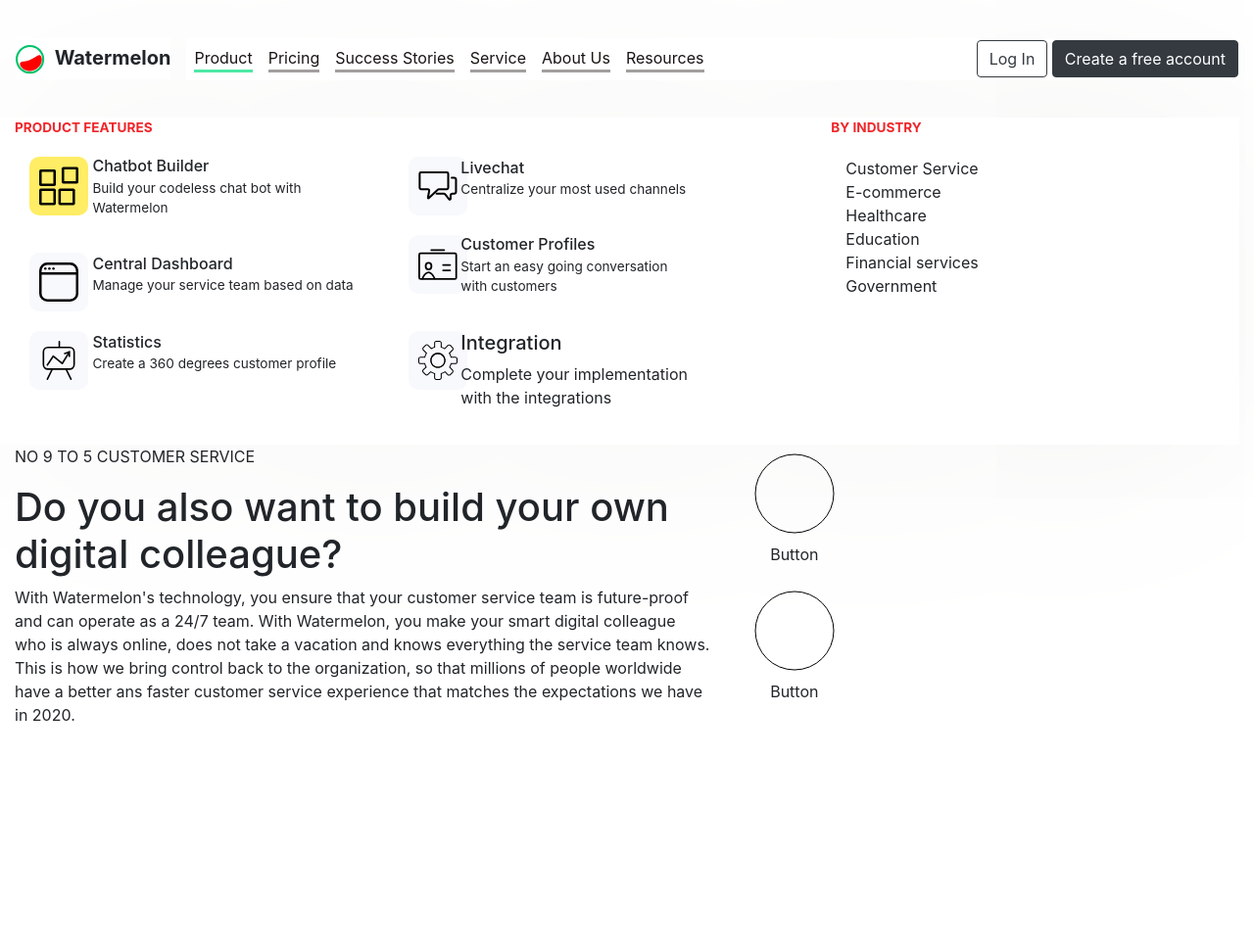
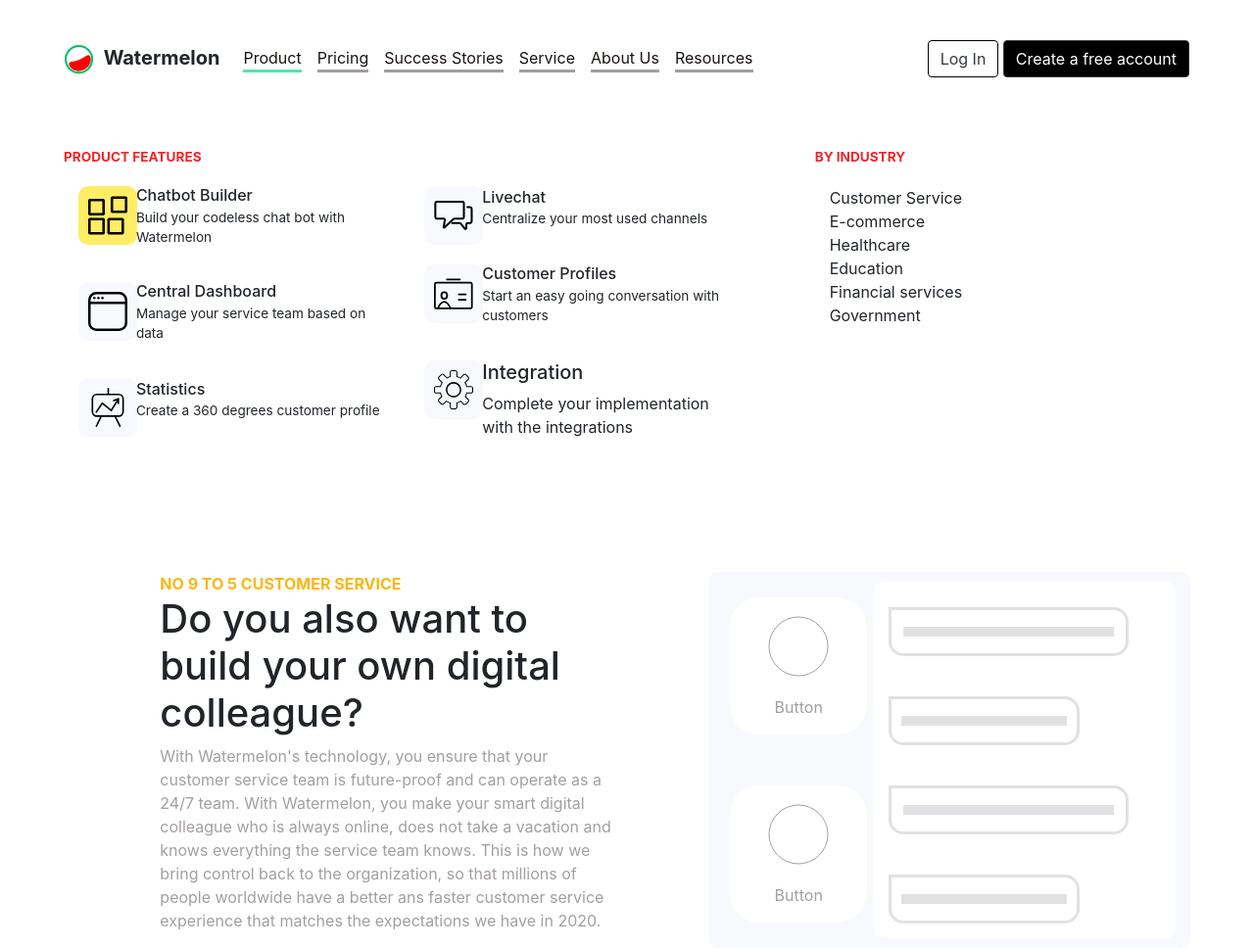
Before and after one commit to buianhduc/ui_test, a plain HTML site: page index.html in a window 1280 px wide. Shown: the whole page at 98% size. Before the commit the page ends 800 px from the top, so only its background shows below. Drawn offline with nearby package versions, Linux system fonts and the light colour scheme.

Commit message:
final touches

```diff
--- a/css/style.scss
+++ b/css/style.scss
@@ -15,11 +15,24 @@
   padding: 0;
 }
 body{
-  height: 100vh;
+  height: 110vh;
   width: 100vw;
+  padding-left: 50px;
+  padding-right: 50px;
 }
 
-
+.show,.collapsing{
+  padding: 15px;
+  box-shadow: 0px 100px 1000px #dbdbdb;
+  width: 100%;
+}
+.btn-outline-dark{
+  border-color: black;
+}
+.btn-dark{
+  background-color: black;
+  color: white;
+}
 //nav
 nav{
   height: 15vh;
@@ -56,6 +69,7 @@
 
 //main
   .main{
+    margin-top: 30px;
     ul {
       list-style-type: none;
     }
@@ -108,12 +122,74 @@
         margin-bottom: 20px;
       }
     }
-    box-shadow: 5px 0 1000px rgb(242,242,241);
+    box-shadow:  0px 50px 44px -100px rgb(242,242,241);
   }
 //end main
 
 //description
-//  .description{
-//
-//  }
+  .description{
+    padding: 100px 0 0;
+    margin: 0;
+
+    .des{
+      b{
+        color: $ORANGE;
+      }
+      p{
+        color: $GRAY;
+      }
+    }
+    .col-lg-2{
+      background-color: rgb(248,249,252);
+      border-radius: 30px;
+    }
+    .button-div{
+      background-color: white;
+      border-radius: 30px;
+      height: 140px;
+      width: 140px;
+      color: $GRAY;
+    }
+    .chat-bubble{
+      background-color: white;
+      border-radius: 10px;
+      margin-top: 10px;
+      margin-bottom: 10px;
+    }
+    .long-mess{
+      width: 88%;
+      height: 50px;
+      border:3px solid rgb(225,225,227);
+      margin-top: 10px;
+      border-radius: 0 15px 15px 15px;
+      display: flex;
+      justify-content: center;
+      align-items: center;
+      div{
+        width: 90%;
+        height: 10px;
+        background-color: rgb(225,225,227);
+      }
+    }
+    .short-mess{
+      width: 70%;
+      height: 50px;
+      border:3px solid rgb(225,225,227);
+      margin-top: 10px;
+      border-radius: 0 15px 15px 15px;
+      display: flex;
+      justify-content: center;
+      align-items: center;
+      div{
+        width: 90%;
+        height: 10px;
+        background-color: rgb(225,225,227);
+      }
+    }
+    .example-figure{
+      background-color: $LIGHT_GRAY;
+      width: 100%;
+      border-radius: 10px;
+    }
+  }
 //end of description
--- a/index.html
+++ b/index.html
@@ -11,7 +11,7 @@
     <link rel="stylesheet" href="https://pro.fontawesome.com/releases/v5.10.0/css/all.css" integrity="sha384-AYmEC3Yw5cVb3ZcuHtOA93w35dYTsvhLPVnYs9eStHfGJvOvKxVfELGroGkvsg+p" crossorigin="anonymous"/>
     <script src="https://code.jquery.com/jquery-3.5.1.js" integrity="sha256-QWo7LDvxbWT2tbbQ97B53yJnYU3WhH/C8ycbRAkjPDc=" crossorigin="anonymous"></script>
 </head>
-    <body>
+    <body >
     <nav class="navbar navbar-expand-lg static-top">
             <button class="navbar-toggler" type="button" data-toggle="collapse" data-target="#navbarSupportedContent" aria-controls="navbarSupportedContent" aria-expanded="false" aria-label="Toggle navigation">
                 <span class="navbar-toggler-icon"><img src="./asset/hamburgersvg.svg" alt=""></span>
@@ -113,7 +113,7 @@
 
                     </div>
                 </div>
-                <div class="col-5">
+                <div class="col-6">
                     <div class="row item">
                         <div class="col-lg-2">
                             <div class="img-container">
@@ -169,11 +169,12 @@
             </ul>
         </div>
     </div>
-    <div class="container description row">
-        <div class="col-lg-8">
-            <p>
+    <div class="container-fluid description row">
+        <div class="col-lg-1"></div>
+        <div class="col-lg-5 des">
+            <B>
                 NO 9 TO 5 CUSTOMER SERVICE
-            </p>
+            </B>
             <h1>
                 Do you also want to build your own digital colleague?
             </h1>
@@ -181,33 +182,34 @@
                 With Watermelon's technology, you ensure that your customer service team is future-proof and can operate as a 24/7 team. With Watermelon, you make your smart digital colleague who is always online, does not take a vacation and knows everything the service team knows. This is how we bring control back to the organization, so that millions of people worldwide have a better ans faster customer service experience that matches the expectations we have in 2020.
             </p>
         </div>
-        <div class="col-lg-4 row">
-            <div class="col-5">
-                <div class="text-center">
+        <div class="col-lg-1"></div>
+        <div class="col-lg-5 row example-figure">
+            <div class="col-4 d-flex justify-content-around align-items-center flex-column">
+                <div class="text-center button-div">
                     <svg height="100" width="100">
-                        <circle cx="50" cy="50" r="40" stroke="black" stroke-width="1" fill="none"></circle>
+                        <circle cx="50" cy="50" r="30" stroke="#a39f9e" stroke-width="1" fill="none"></circle>
                     </svg>
                     <p>Button</p>
                 </div>
-                <div class="text-center">
+                <div class="text-center button-div">
                     <svg height="100" width="100">
-                        <circle cx="50" cy="50" r="40" stroke="black" stroke-width="1" fill="none"></circle>
+                        <circle cx="50" cy="50" r="30" stroke="#a39f9e" stroke-width="1" fill="none"></circle>
                     </svg>
                     <p>Button</p>
                 </div>
             </div>
-            <div class="col-7">
+            <div class="col-8 chat-bubble d-flex flex-column justify-content-around align-items-start">
                 <div class="long-mess">
-
+                    <div></div>
                 </div>
                 <div class="short-mess">
-
+                    <div></div>
+                </div>
+                <div class="long-mess">
+                    <div></div>
                 </div>
                 <div class="short-mess">
-
-                </div>
-                <div class="short-mess">
-
+                    <div></div>
                 </div>
             </div>
         </div>
--- a/js/style.js
+++ /dev/null
@@ -1,9 +0,0 @@
-$(document).ready(function() {
-    var sideslider = $('[data-toggle=collapse-side]');
-    var sel = sideslider.attr('data-target');
-    var sel2 = sideslider.attr('data-target-2');
-    sideslider.click(function(event){
-        $(sel).toggleClass('in');
-        $(sel2).toggleClass('out');
-    });
-});
```
Also changed, not shown: css/style.css, 1 other file.
